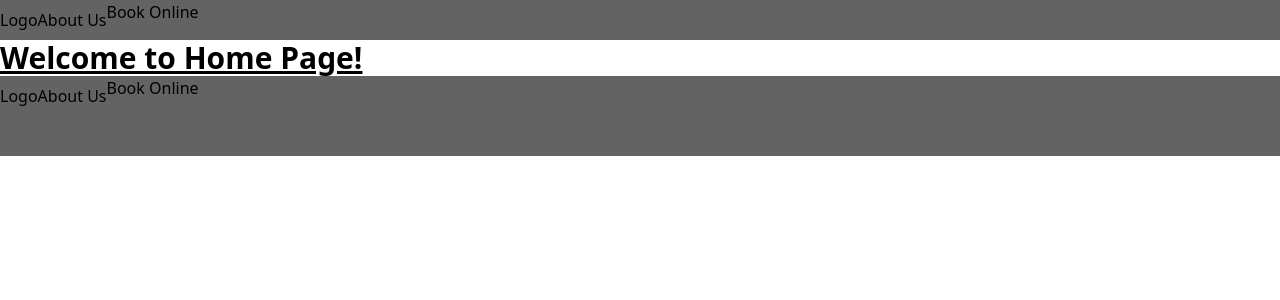
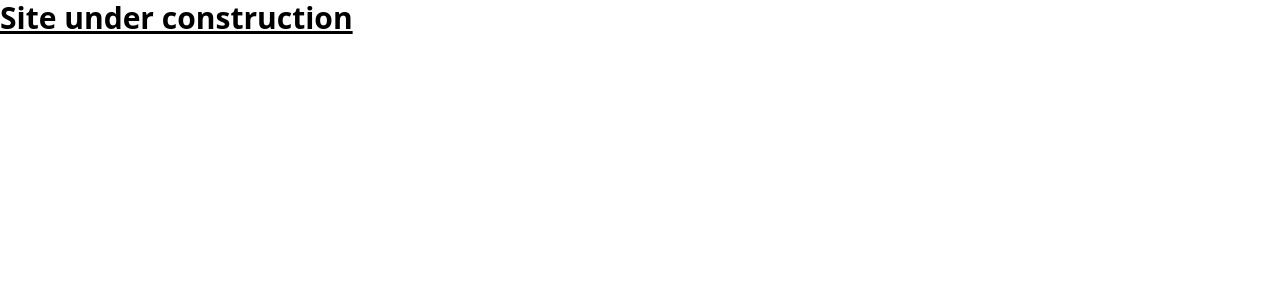
Before and after one commit to BWTransport/website, a Next.js app: page / in a window 1280 px wide. Shown: the top 300 px of the page. Built offline with nearby package versions, Linux system fonts and the light colour scheme.

Commit message:
maintenance branch setup

```diff
--- a/components/Button.js
+++ /dev/null
@@ -1,5 +0,0 @@
-const Button = (props) => {
-  return <div className="bg-{{props.color}} h-10 w-30">{props.text}</div>;
-};
-
-export default Button;
--- a/components/Footer.js
+++ /dev/null
@@ -1,15 +0,0 @@
-import Button from "./Button";
-
-const Footer = () => {
-  return (
-    <div className="bg-act-grey h-20 bottom-0">
-      <div className="flex items-center">
-        <h1>Logo</h1>
-        <h1>About Us</h1>
-        <Button text="Book Online" />
-      </div>
-    </div>
-  );
-};
-
-export default Footer;
--- a/components/Layout.js
+++ /dev/null
@@ -1,14 +0,0 @@
-import Footer from "./Footer";
-import Navbar from "./Navbar";
-
-const Layout = ({ children }) => {
-  return (
-    <div className="min-h-screen">
-      <Navbar />
-      {children}
-      <Footer />
-    </div>
-  );
-};
-
-export default Layout;
--- a/components/Navbar.js
+++ /dev/null
@@ -1,15 +0,0 @@
-import Button from "./Button";
-
-const Navbar = () => {
-  return (
-    <div className="bg-act-grey h-110">
-      <div className="flex items-center">
-        <h1>Logo</h1>
-        <h1>About Us</h1>
-        <Button text="Book Online" color="green" />
-      </div>
-    </div>
-  );
-};
-
-export default Navbar;
--- a/pages/_app.js
+++ b/pages/_app.js
@@ -1,12 +1,7 @@
-import Layout from "../components/Layout";
 import "../styles/globals.css";
 
 function MyApp({ Component, pageProps }) {
-  return (
-    <Layout>
-      <Component {...pageProps} />
-    </Layout>
-  );
+  return <Component {...pageProps} />;
 }
 
 export default MyApp;
--- a/pages/about.js
+++ /dev/null
@@ -1,5 +0,0 @@
-export default function About() {
-  return (
-    <h1 className="text-3xl font-bold underline">Welcome to the About page!</h1>
-  );
-}
--- a/pages/book.js
+++ /dev/null
@@ -1,5 +0,0 @@
-export default function Book() {
-  return (
-    <h1 className="text-3xl font-bold underline">Welcome to Booking Page!</h1>
-  );
-}
--- a/pages/index.js
+++ b/pages/index.js
@@ -1,5 +1,5 @@
 export default function Home() {
   return (
-    <h1 className="text-3xl font-bold underline">Welcome to Home Page!</h1>
+    <h1 className="text-3xl font-bold underline">Site under construction</h1>
   );
 }
```
